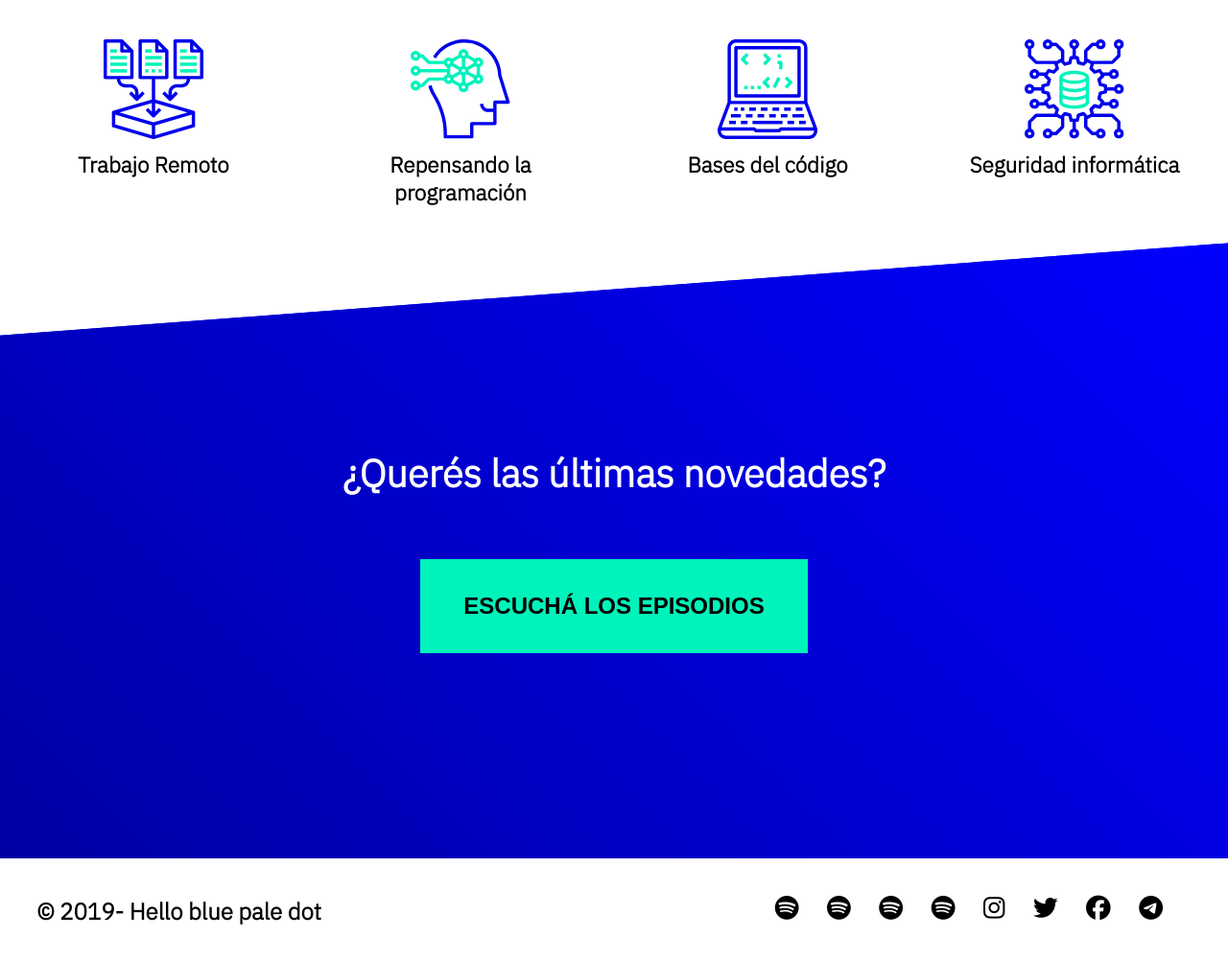
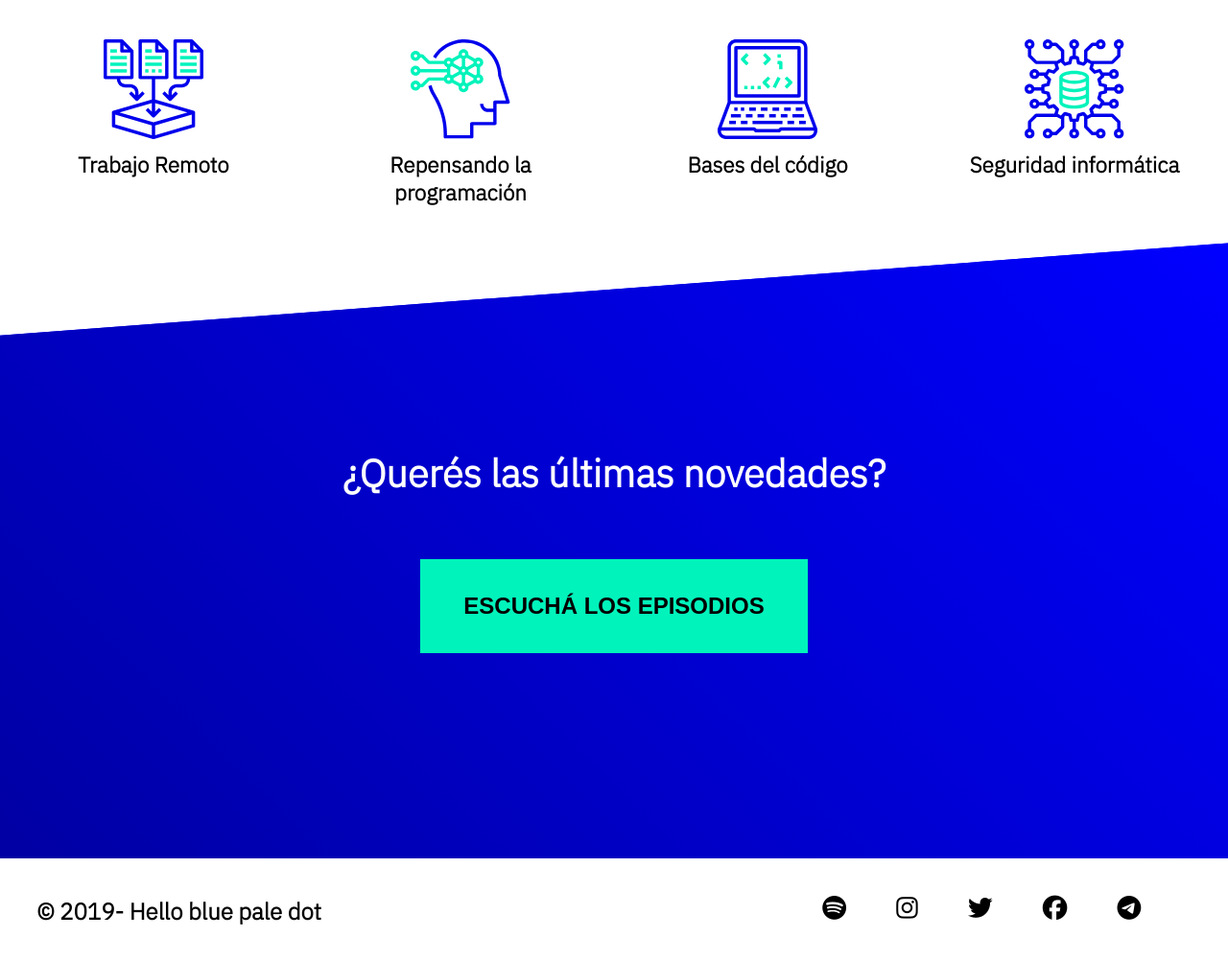
Before and after one commit to mnegro/Podcast, a plain HTML site: page index.html in a window 1280 px wide. Shown: the part 2676-3678 px from the top of the page at 96% size. Drawn offline with Linux system fonts and the light colour scheme.

Commit message:
Remover iconos duplicados

```diff
--- a/index.html
+++ b/index.html
@@ -156,9 +156,6 @@
             </div>
             <div class="footer__socialMedia">
                 <i class="fab fa-spotify"></i>
-                <i class="fab fa-spotify"></i>
-                <i class="fab fa-spotify"></i>
-                <i class="fab fa-spotify"></i>
                 <i class="fab fa-instagram"></i>
                 <i class="fab fa-twitter"></i>
                 <i class="fab fa-facebook"></i>
```
